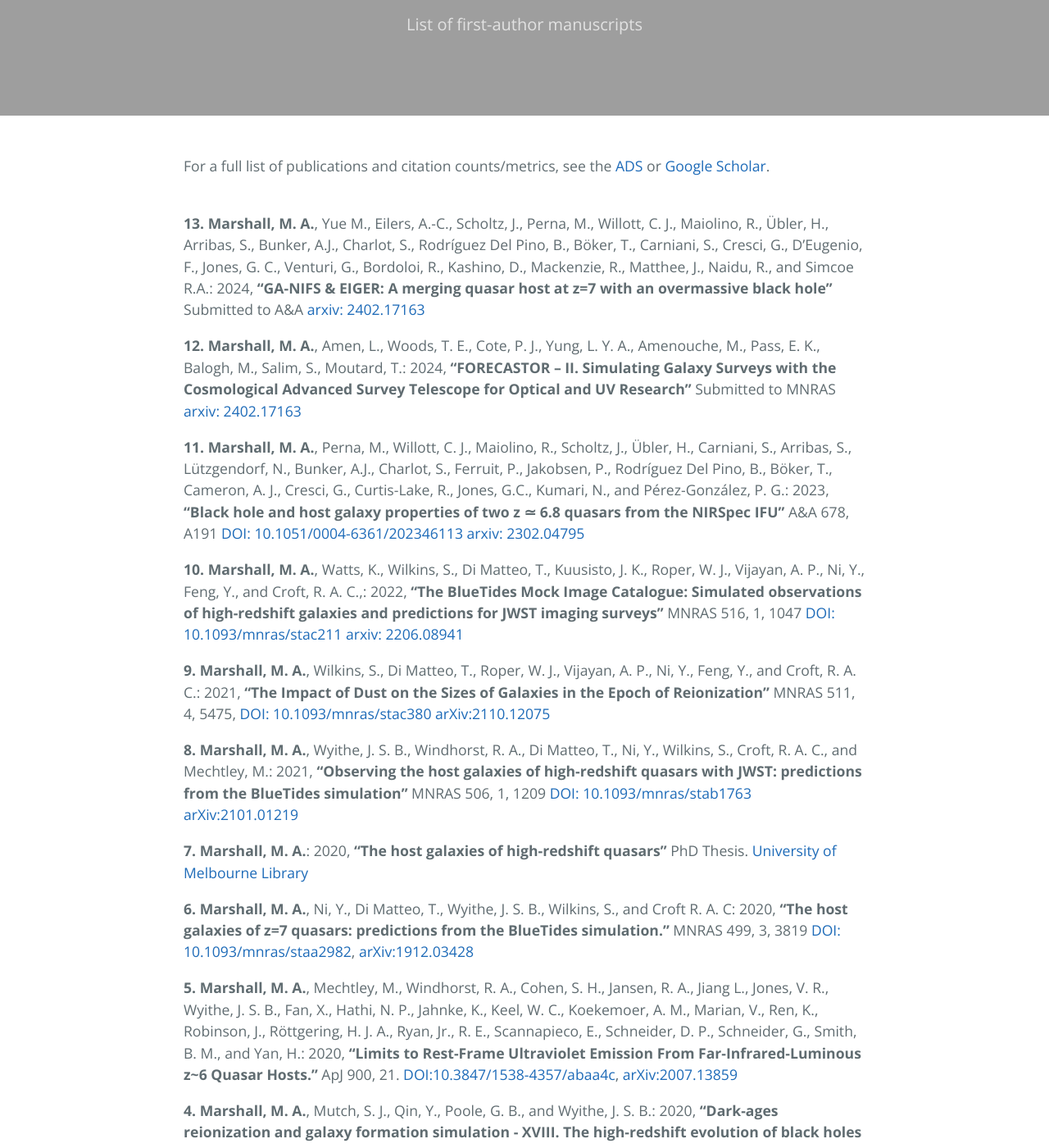
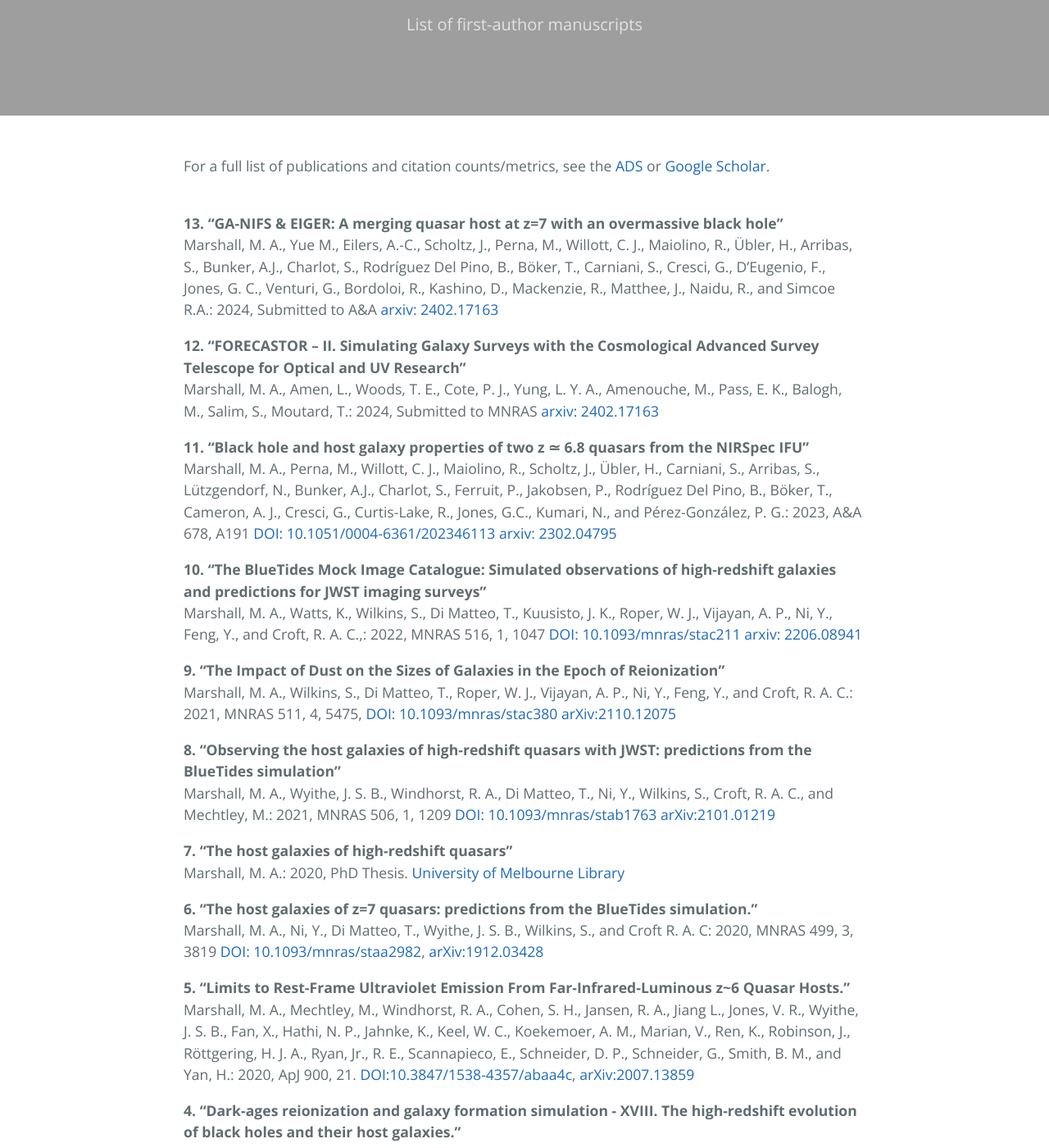
Before and after one commit to madelinemarshall/madelinemarshall.github.io, a Jekyll site: the page built from publications.md, in a window 1280 px wide and 1400 px high, scrolled down 200 px. Shown: the whole window at 82% size. Built offline with Jekyll 4.4.1, drawn with Linux system fonts in a browser that asks for light colours; some of the changed text lies outside the part shown.

Commit message:
Update publications.md

```diff
--- a/publications.md
+++ b/publications.md
@@ -10,36 +10,46 @@
 <br>
 <br>
 
-**13. Marshall, M. A.**, Yue M., Eilers, A.-C., Scholtz, J., Perna, M., Willott, C. J., Maiolino, R., Übler, H., Arribas, S., Bunker, A.J., Charlot, S., Rodríguez Del Pino, B., Böker, T., Carniani, S., Cresci, G., D’Eugenio, F., Jones, G. C., Venturi, G., Bordoloi, R., Kashino, D., Mackenzie, R., Matthee, J., Naidu, R., and Simcoe R.A.: 2024, **"GA-NIFS & EIGER: A merging quasar host at z=7 with an overmassive black hole"** Submitted to A&A [arxiv: 2402.17163](https://arxiv.org/abs/2402.17163)
+**13. "GA-NIFS & EIGER: A merging quasar host at z=7 with an overmassive black hole"**<br>
+Marshall, M. A., Yue M., Eilers, A.-C., Scholtz, J., Perna, M., Willott, C. J., Maiolino, R., Übler, H., Arribas, S., Bunker, A.J., Charlot, S., Rodríguez Del Pino, B., Böker, T., Carniani, S., Cresci, G., D’Eugenio, F., Jones, G. C., Venturi, G., Bordoloi, R., Kashino, D., Mackenzie, R., Matthee, J., Naidu, R., and Simcoe R.A.: 2024, Submitted to A&A [arxiv: 2402.17163](https://arxiv.org/abs/2402.17163)
 
-**12. Marshall, M. A.**, Amen, L., Woods, T. E., Cote, P. J., Yung, L. Y. A., Amenouche, M., Pass, E. K., Balogh, M., Salim, S., Moutard, T.: 2024,
-**"FORECASTOR -- II. Simulating Galaxy Surveys with the Cosmological Advanced Survey Telescope for Optical and UV Research"** Submitted to MNRAS [arxiv: 2402.17163](https://arxiv.org/abs/2402.17163)
+**12. "FORECASTOR -- II. Simulating Galaxy Surveys with the Cosmological Advanced Survey Telescope for Optical and UV Research"**<br>
+Marshall, M. A., Amen, L., Woods, T. E., Cote, P. J., Yung, L. Y. A., Amenouche, M., Pass, E. K., Balogh, M., Salim, S., Moutard, T.: 2024, Submitted to MNRAS [arxiv: 2402.17163](https://arxiv.org/abs/2402.17163)
 
-**11. Marshall, M. A.**, Perna, M., Willott, C. J., Maiolino, R., Scholtz, J., Übler, H., Carniani, S., Arribas, S., Lützgendorf, N., Bunker, A.J., Charlot, S., Ferruit, P., Jakobsen, P., Rodríguez Del Pino, B., Böker, T., Cameron, A. J., Cresci, G., Curtis-Lake, R., Jones, G.C., Kumari, N., and Pérez-González, P. G.: 2023, **"Black hole and host galaxy properties of two z ≃
- 6.8 quasars from the NIRSpec IFU"** A&A 678, A191 [DOI: 10.1051/0004-6361/202346113](https://doi.org/10.1051/0004-6361/202346113) [arxiv: 2302.04795](https://arxiv.org/abs/2302.04795)
+**11. "Black hole and host galaxy properties of two z ≃ 6.8 quasars from the NIRSpec IFU"**<br>
+Marshall, M. A., Perna, M., Willott, C. J., Maiolino, R., Scholtz, J., Übler, H., Carniani, S., Arribas, S., Lützgendorf, N., Bunker, A.J., Charlot, S., Ferruit, P., Jakobsen, P., Rodríguez Del Pino, B., Böker, T., Cameron, A. J., Cresci, G., Curtis-Lake, R., Jones, G.C., Kumari, N., and Pérez-González, P. G.: 2023, A&A 678, A191 [DOI: 10.1051/0004-6361/202346113](https://doi.org/10.1051/0004-6361/202346113) [arxiv: 2302.04795](https://arxiv.org/abs/2302.04795)
 
-**10. Marshall, M. A.**, Watts, K., Wilkins, S., Di Matteo, T., Kuusisto, J. K., Roper, W. J., Vijayan, A. P., Ni, Y., Feng, Y., and Croft, R. A. C.,: 2022, **"The BlueTides Mock Image Catalogue: Simulated observations of high-redshift galaxies and predictions for JWST imaging surveys"** MNRAS 516, 1, 1047 [DOI: 10.1093/mnras/stac211](https://doi.org/10.1093/mnras/stac2111) [arxiv: 2206.08941](https://arxiv.org/abs/2206.08941)
+**10. "The BlueTides Mock Image Catalogue: Simulated observations of high-redshift galaxies and predictions for JWST imaging surveys"**<br>
+Marshall, M. A., Watts, K., Wilkins, S., Di Matteo, T., Kuusisto, J. K., Roper, W. J., Vijayan, A. P., Ni, Y., Feng, Y., and Croft, R. A. C.,: 2022, MNRAS 516, 1, 1047 [DOI: 10.1093/mnras/stac211](https://doi.org/10.1093/mnras/stac2111) [arxiv: 2206.08941](https://arxiv.org/abs/2206.08941)
 
-**9. Marshall, M. A.**, Wilkins, S., Di Matteo, T., Roper, W. J., Vijayan, A. P., Ni, Y., Feng, Y., and Croft, R. A. C.: 2021, **"The Impact of Dust on the Sizes of Galaxies in the Epoch of Reionization"** MNRAS 511, 4,  5475, [DOI: 10.1093/mnras/stac380](https://doi.org/10.1093/mnras/stac380) [arXiv:2110.12075](https://arxiv.org/abs/2110.12075)
+**9. "The Impact of Dust on the Sizes of Galaxies in the Epoch of Reionization"**<br>
+Marshall, M. A., Wilkins, S., Di Matteo, T., Roper, W. J., Vijayan, A. P., Ni, Y., Feng, Y., and Croft, R. A. C.: 2021, MNRAS 511, 4,  5475, [DOI: 10.1093/mnras/stac380](https://doi.org/10.1093/mnras/stac380) [arXiv:2110.12075](https://arxiv.org/abs/2110.12075)
 
-**8. Marshall, M. A.**, Wyithe, J. S. B., Windhorst, R. A., Di Matteo, T., Ni, Y., Wilkins, S., Croft, R. A. C., and Mechtley, M.: 2021, **"Observing the host galaxies of high-redshift quasars with JWST: predictions from the BlueTides simulation"** MNRAS 506, 1, 1209 [DOI: 10.1093/mnras/stab1763](https://doi.org/10.1093/mnras/stab1763) [arXiv:2101.01219](https://arxiv.org/abs/2101.01219)
+**8. "Observing the host galaxies of high-redshift quasars with JWST: predictions from the BlueTides simulation"**<br>
+Marshall, M. A., Wyithe, J. S. B., Windhorst, R. A., Di Matteo, T., Ni, Y., Wilkins, S., Croft, R. A. C., and Mechtley, M.: 2021, MNRAS 506, 1, 1209 [DOI: 10.1093/mnras/stab1763](https://doi.org/10.1093/mnras/stab1763) [arXiv:2101.01219](https://arxiv.org/abs/2101.01219)
 
-**7. Marshall, M. A.**: 2020, **"The host galaxies of high-redshift quasars"** PhD Thesis. [University of Melbourne Library](http://hdl.handle.net/11343/245491)
+**7. "The host galaxies of high-redshift quasars"**<br>
+Marshall, M. A.: 2020, PhD Thesis. [University of Melbourne Library](http://hdl.handle.net/11343/245491)
 
-**6. Marshall, M. A.**, Ni, Y., Di Matteo, T., Wyithe, J. S. B., Wilkins, S., and Croft R. A. C: 2020, **"The host galaxies of z=7 quasars: predictions from the BlueTides simulation."** MNRAS 499, 3, 3819 [DOI: 10.1093/mnras/staa2982](https://doi.org/10.1093/mnras/staa2982), [arXiv:1912.03428](https://arxiv.org/abs/1912.03428)
+**6. "The host galaxies of z=7 quasars: predictions from the BlueTides simulation."**<br>
+Marshall, M. A., Ni, Y., Di Matteo, T., Wyithe, J. S. B., Wilkins, S., and Croft R. A. C: 2020, MNRAS 499, 3, 3819 [DOI: 10.1093/mnras/staa2982](https://doi.org/10.1093/mnras/staa2982), [arXiv:1912.03428](https://arxiv.org/abs/1912.03428)
 
-**5. Marshall, M. A.**, Mechtley, M., Windhorst, R. A., Cohen, S. H., Jansen, R. A., Jiang L., Jones, V. R., Wyithe, J. S. B.,  Fan, X., Hathi, N. P., Jahnke, K.,  Keel, W. C., Koekemoer, A. M.,  Marian, V.,  Ren, K., Robinson, J., Röttgering, H. J. A., Ryan, Jr., R. E., Scannapieco, E., Schneider, D. P.,  Schneider, G.,  Smith, B. M., and Yan, H.: 2020, **"Limits to Rest-Frame Ultraviolet Emission From Far-Infrared-Luminous z~6 Quasar Hosts."** ApJ 900, 21. [DOI:10.3847/1538-4357/abaa4c](https://doi.org/10.3847/1538-4357/abaa4c), [arXiv:2007.13859](https://arxiv.org/abs/2007.13859)
+**5. "Limits to Rest-Frame Ultraviolet Emission From Far-Infrared-Luminous z~6 Quasar Hosts."**<br>
+Marshall, M. A., Mechtley, M., Windhorst, R. A., Cohen, S. H., Jansen, R. A., Jiang L., Jones, V. R., Wyithe, J. S. B.,  Fan, X., Hathi, N. P., Jahnke, K.,  Keel, W. C., Koekemoer, A. M.,  Marian, V.,  Ren, K., Robinson, J., Röttgering, H. J. A., Ryan, Jr., R. E., Scannapieco, E., Schneider, D. P.,  Schneider, G.,  Smith, B. M., and Yan, H.: 2020, ApJ 900, 21. [DOI:10.3847/1538-4357/abaa4c](https://doi.org/10.3847/1538-4357/abaa4c), [arXiv:2007.13859](https://arxiv.org/abs/2007.13859)
 
-**4. Marshall, M. A.**, Mutch, S. J., Qin, Y., Poole, G. B., and Wyithe, J. S. B.: 2020, **"Dark-ages reionization and galaxy formation simulation - XVIII. The
- high-redshift evolution of black holes and their host galaxies."**  MNRAS 494, 2747. [DOI:10.1093/mnras/staa936](https://doi.org/10.1093/mnras/staa936), [arXiv:1910.08124](https://arxiv.org/abs/1910.08124)
+**4. "Dark-ages reionization and galaxy formation simulation - XVIII. The high-redshift evolution of black holes and their host galaxies."**<br>
+ Marshall, M. A., Mutch, S. J., Qin, Y., Poole, G. B., and Wyithe, J. S. B.: 2020, MNRAS 494, 2747. [DOI:10.1093/mnras/staa936](https://doi.org/10.1093/mnras/staa936), [arXiv:1910.08124](https://arxiv.org/abs/1910.08124)
 
-**3. Marshall, M. A.**, Mutch, S. J., Qin, Y., Poole, G. B., and Wyithe, J. S. B.: 2019, **"Dark-ages Reionization and Galaxy Formation Simulation – XVII. Sizes, angular momenta and morphologies of high redshift galaxies."**  MNRAS 488, 1941.
+**3. "Dark-ages Reionization and Galaxy Formation Simulation – XVII. Sizes, angular momenta and morphologies of high redshift galaxies."**<br>
+Marshall, M. A., Mutch, S. J., Qin, Y., Poole, G. B., and Wyithe, J. S. B.: 2019, MNRAS 488, 1941.
 [10.1093/mnras/stz1810](https://doi.org/10.1093/mnras/stz1810), [arXiv:1904.01619](https://arxiv.org/abs/1904.01619)
 
-**2. Marshall, M. A.**, Shabala, S. S., Krause, M. G. H., Pimbblet, K. A., Croton, D. J., and Owers, M. S.: 2018, **"Triggering active galactic nuclei in galaxy clusters."**  MNRAS 474, 3615.
+**2. "Triggering active galactic nuclei in galaxy clusters."** <br>
+Marshall, M. A., Shabala, S. S., Krause, M. G. H., Pimbblet, K. A., Croton, D. J., and Owers, M. S.: 2018, MNRAS 474, 3615.
 [10.1093/mnras/stx2996](https://doi.org/10.1093/mnras/stx2996), [arXiv:1708.05519](https://arxiv.org/abs/1708.05519)
 
-**1. Marshall, M. A.**, Ellingsen, S. P., Lovell, J. E. J., Dickey, J. M., Voronkov, M. A., Breen, S. L.: 2017, **"`Methanol absorption in PKS B1830-211 at milliarcsecond scales."** MNRAS {466}, 2450.
+**1. "`Methanol absorption in PKS B1830-211 at milliarcsecond scales."**<br>
+Marshall, M. A., Ellingsen, S. P., Lovell, J. E. J., Dickey, J. M., Voronkov, M. A., Breen, S. L.: 2017, MNRAS {466}, 2450.
 [DOI: 10.1093/mnras/stw3295](https://doi.org/10.1093/mnras/stw3295).
 
 
```
